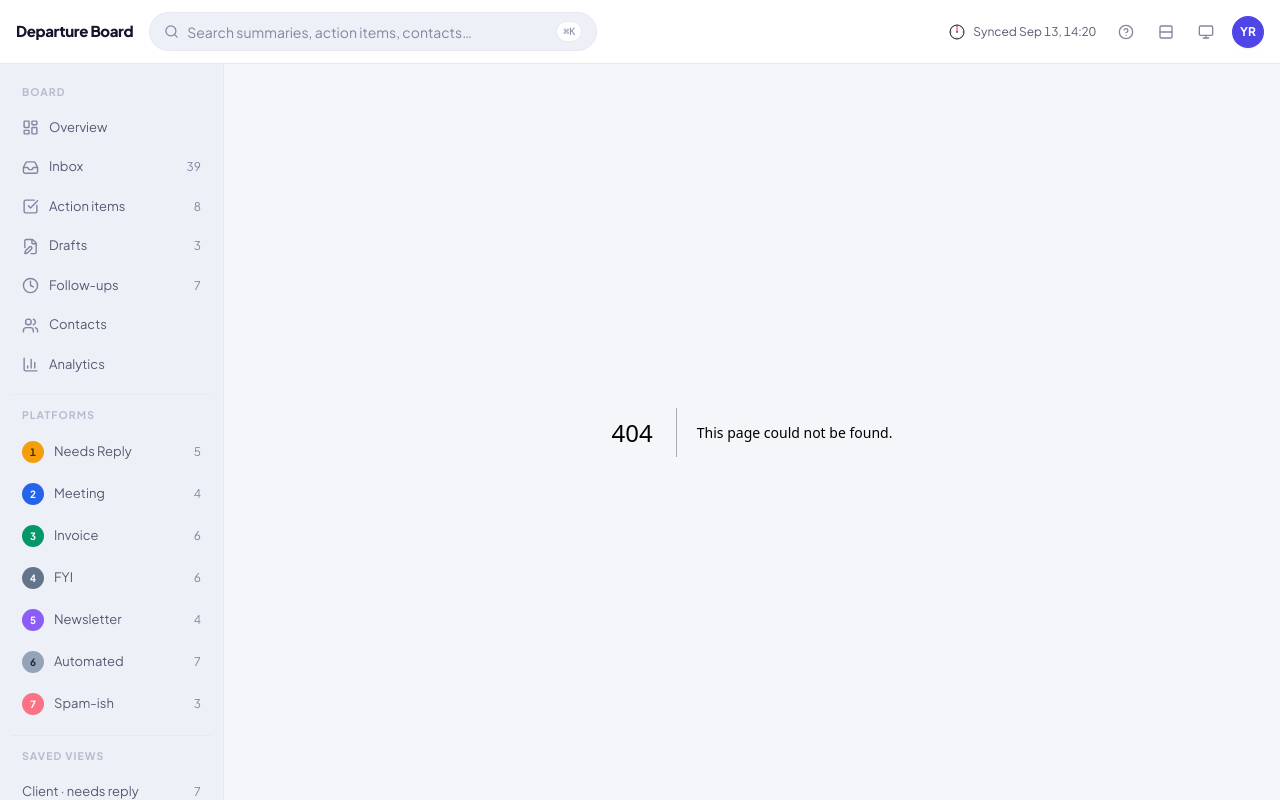
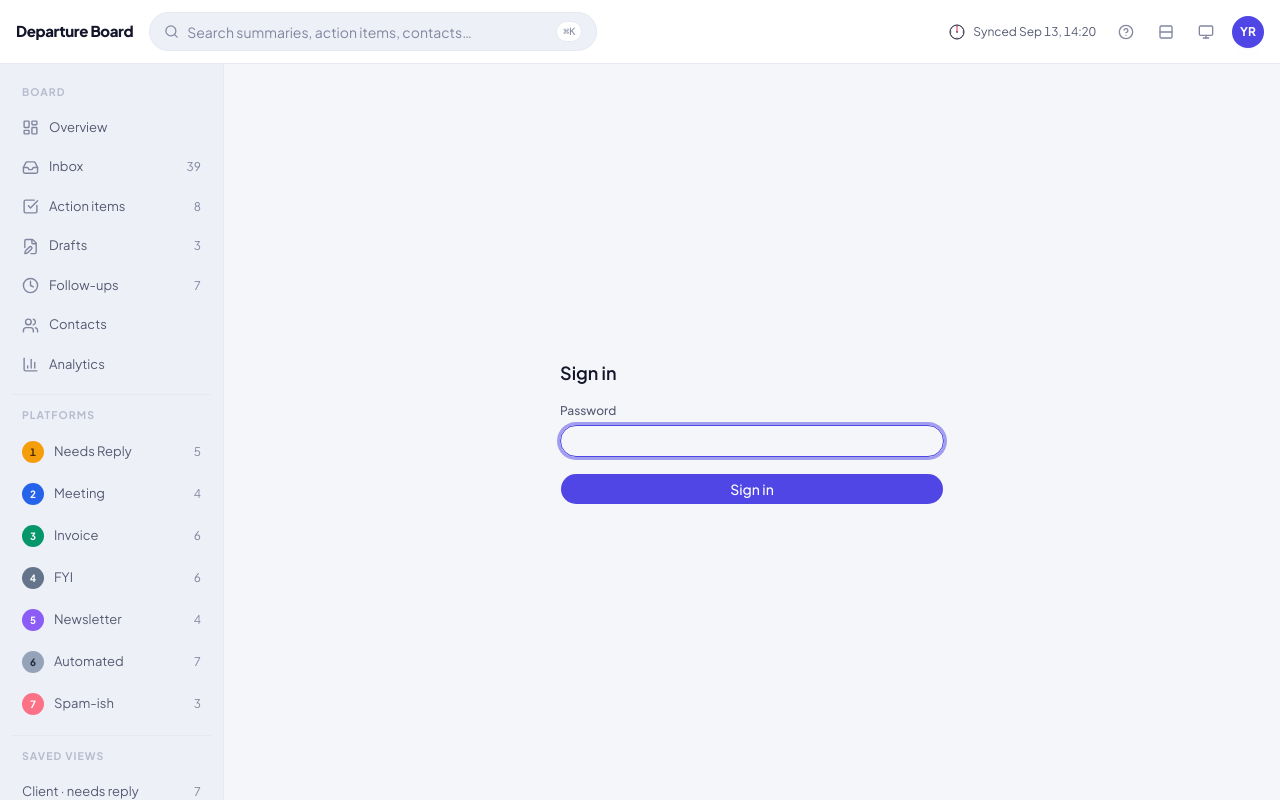
Before and after one commit to yomal321/smart-email-assistant, a Next.js app in the folder gmail-dashboard/: page /login in a window 1280 px wide. Before the commit this address had no page. Built offline with nearby package versions, Linux system fonts and the light colour scheme.

Commit message:
specclaw(008-dashboard-api-foundation): T6 — Login page

```diff
--- /dev/null
+++ b/gmail-dashboard/app/login/page.tsx
@@ -0,0 +1,62 @@
+"use client";
+
+import * as React from "react";
+import { useRouter } from "next/navigation";
+import { Input } from "@/components/ui/input";
+import { Label } from "@/components/ui/label";
+import { Button } from "@/components/ui/button";
+
+export default function LoginPage() {
+  const router = useRouter();
+  const [password, setPassword] = React.useState("");
+  const [error, setError] = React.useState<string | null>(null);
+  const [submitting, setSubmitting] = React.useState(false);
+
+  async function handleSubmit(e: React.FormEvent) {
+    e.preventDefault();
+    setSubmitting(true);
+    setError(null);
+    try {
+      const res = await fetch("/api/auth/login", {
+        method: "POST",
+        headers: { "Content-Type": "application/json" },
+        body: JSON.stringify({ password }),
+      });
+      if (res.ok) {
+        router.push("/");
+        return;
+      }
+      const body = await res.json().catch(() => ({}));
+      setError(typeof body.error === "string" ? body.error : "invalid password");
+      setSubmitting(false);
+    } catch {
+      setError("something went wrong, try again");
+      setSubmitting(false);
+    }
+  }
+
+  return (
+    <div className="flex flex-1 items-center justify-center overflow-y-auto px-4">
+      <form onSubmit={handleSubmit} className="w-full max-w-sm space-y-4">
+        <h1 className="text-lg font-semibold text-ink">Sign in</h1>
+        <div>
+          <Label htmlFor="password" className="mb-1.5 block text-xs text-ink-secondary">
+            Password
+          </Label>
+          <Input
+            id="password"
+            type="password"
+            value={password}
+            onChange={(e) => setPassword(e.target.value)}
+            className="rounded-lg"
+            autoFocus
+          />
+        </div>
+        {error && <p className="text-sm text-signal">{error}</p>}
+        <Button type="submit" className="w-full rounded-lg" disabled={submitting}>
+          {submitting ? "Signing in…" : "Sign in"}
+        </Button>
+      </form>
+    </div>
+  );
+}
```
